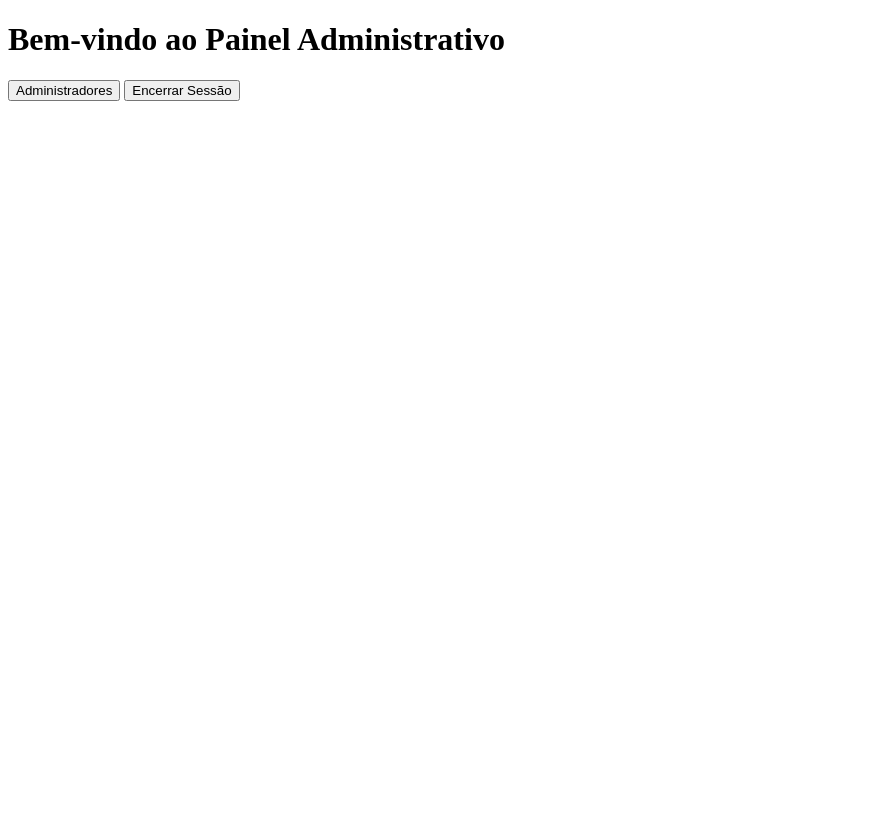
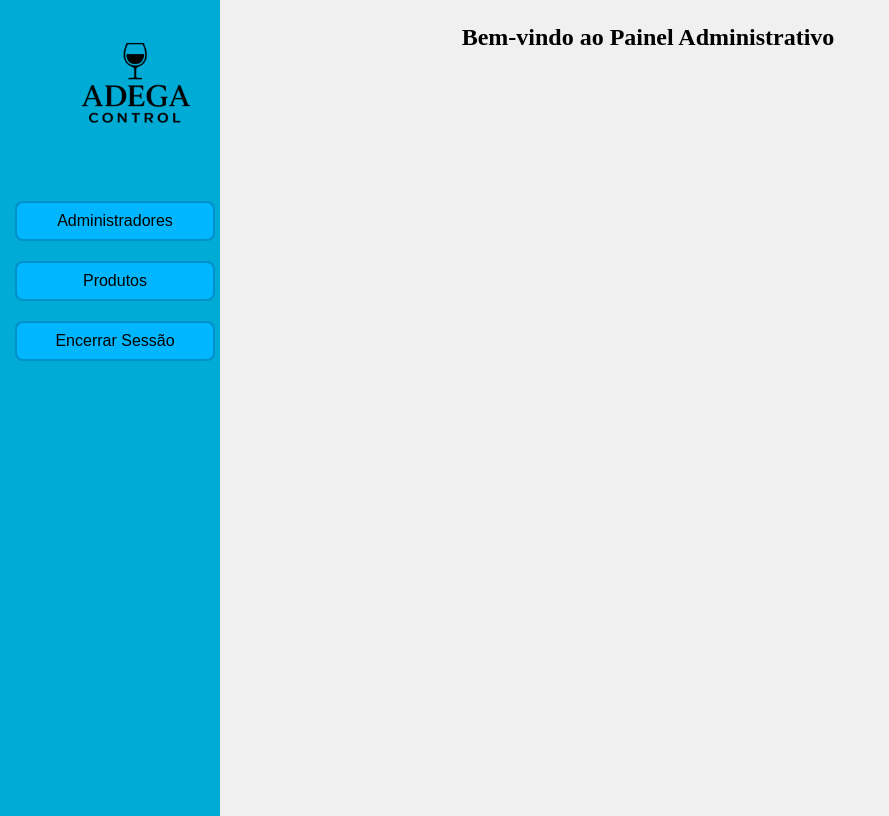
Before and after one commit to SamuelSantosALC/Crud, a PHP site: page /dashboard.php in a window 1280 px wide. Shown: the whole page, without its empty margins (0-889 px from the left). Before the commit the page ends 101 px from the top, so only its background shows below. Run offline with PHP 8.4, Linux system fonts and the light colour scheme; the visitor is signed in with stand-in values (Sample User, id 1).

Commit message:
09/09 24/06/25

```diff
--- /dev/null
+++ b/assets/css/style_dashboard.css
@@ -0,0 +1,61 @@
+#dashboard_page {
+    position: relative;
+    width: 100vw;
+    height: 100vh;
+    display: flex;
+    flex-direction: column;
+    align-items: stretch;
+    justify-content: flex-start;
+    background-color: #f0f0f0;
+}
+
+#div_logo {
+    position: absolute;
+    top: 5px;
+    left: 5px;
+    margin-right: 0;
+}
+#logo {
+    width: 260px;
+    height: 170px;
+    margin-bottom: 1rem;
+    display: flex;
+    align-items: left;
+}
+#div_left {
+    width: 220px;
+    height: 100vh;
+    background-color: rgb(0, 171, 214);
+    position: fixed;
+    top: 0;
+    left: 0;
+    display: flex;
+    flex-direction: column;
+    align-items: center;
+    padding-top: 30px;
+}
+button {
+    width: 200px;
+    height: 40px;
+    background: #00b7ff;
+    padding: 0.5rem 1.5rem;
+    font-size: medium;
+    border: solid 2px #00000036;
+    cursor: pointer;
+    border-radius: 0.5rem;
+    margin: 10px;
+
+}
+button:hover {
+    background: #0094ca;
+    transition: 100ms ease-in-out;
+}
+#welcome {
+    display: flex;
+    flex-direction: column;
+    align-items: center;
+    justify-content: center;
+    font-weight: bold;
+    font-size: 1.5rem;
+    margin-bottom: 20px;
+}
--- a/dashboard.php
+++ b/dashboard.php
@@ -7,20 +7,26 @@ if (!isset($_SESSION['admin'])) {
 }
 ?>
 <!DOCTYPE html>
-<html lang="">
+<html lang="en">
 
 <head>
     <meta charset="UTF-8">
     <meta name="viewport" content="width=device-width, initial-scale=1.0">
     <title>Meu Sistema</title>
+    <link rel="stylesheet" href="assets/css/style_dashboard.css"
 
 </head>
+<body  id="dashboard_page">
+    <div id="div_left">
+            <div id="div_logo">
+                <img src="assets/images/adegacontrol_logo_dark.PNG" alt="Logo Adega Control" id="logo">
+                <button onclick="window.location.href='admin.php'">Administradores</button> <br>
+                <button onclick="window.location.href='produtos.php'">Produtos</button> <br>
+                <button onclick="window.location.href='index.php'"> Encerrar Sessão</button>
+            </div>
+    </div>
+    <h1 id="welcome">Bem-vindo ao Painel Administrativo</h1>
 
-<body>
-    <h1>Bem-vindo ao Painel Administrativo</h1>
-
-    <button onclick="window.location.href='admin.php'">Administradores</button>
-    <button onclick="window.location.href='index.php'"> Encerrar Sessão</button>
 
 </body>
 </html>
--- a/index.php
+++ b/index.php
@@ -19,7 +19,7 @@
     <div id="div_logo">
         <img src="assets/images/adegacontrol_logo_dark.PNG" alt="Logo Adega Control" id="logo">
     </div>
-    <div id="content_container" class="">
+    <div id="content_container">
         <div>
             <h1 id="welcome">Bem-vindo ao Adega control</h1>
         </div>
```
Also changed, not shown: assets/css/style_index.css (+10 -8 lines), excluir.php (+11 -10 lines), produtos.php (added, +47 -0 lines).
